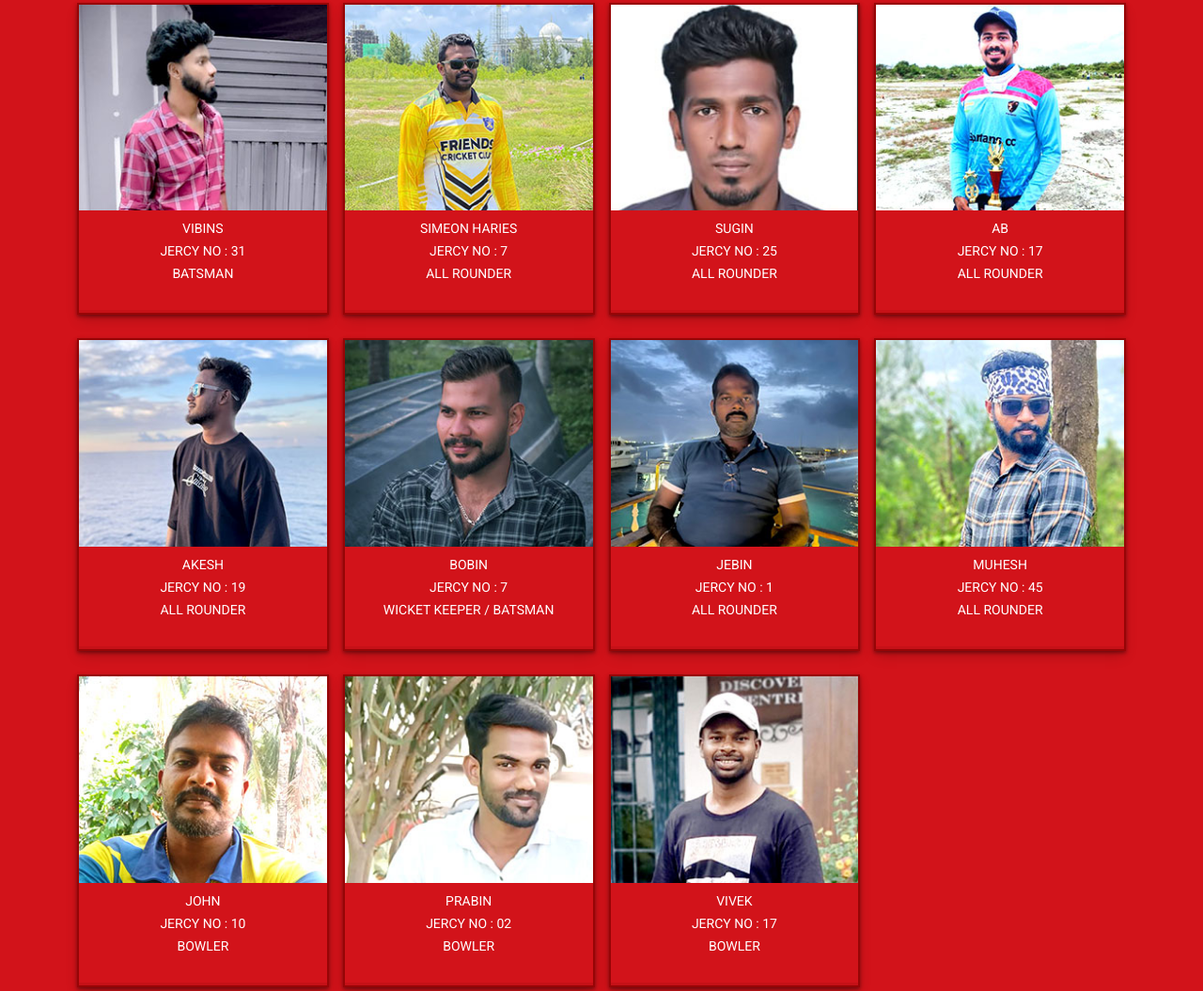
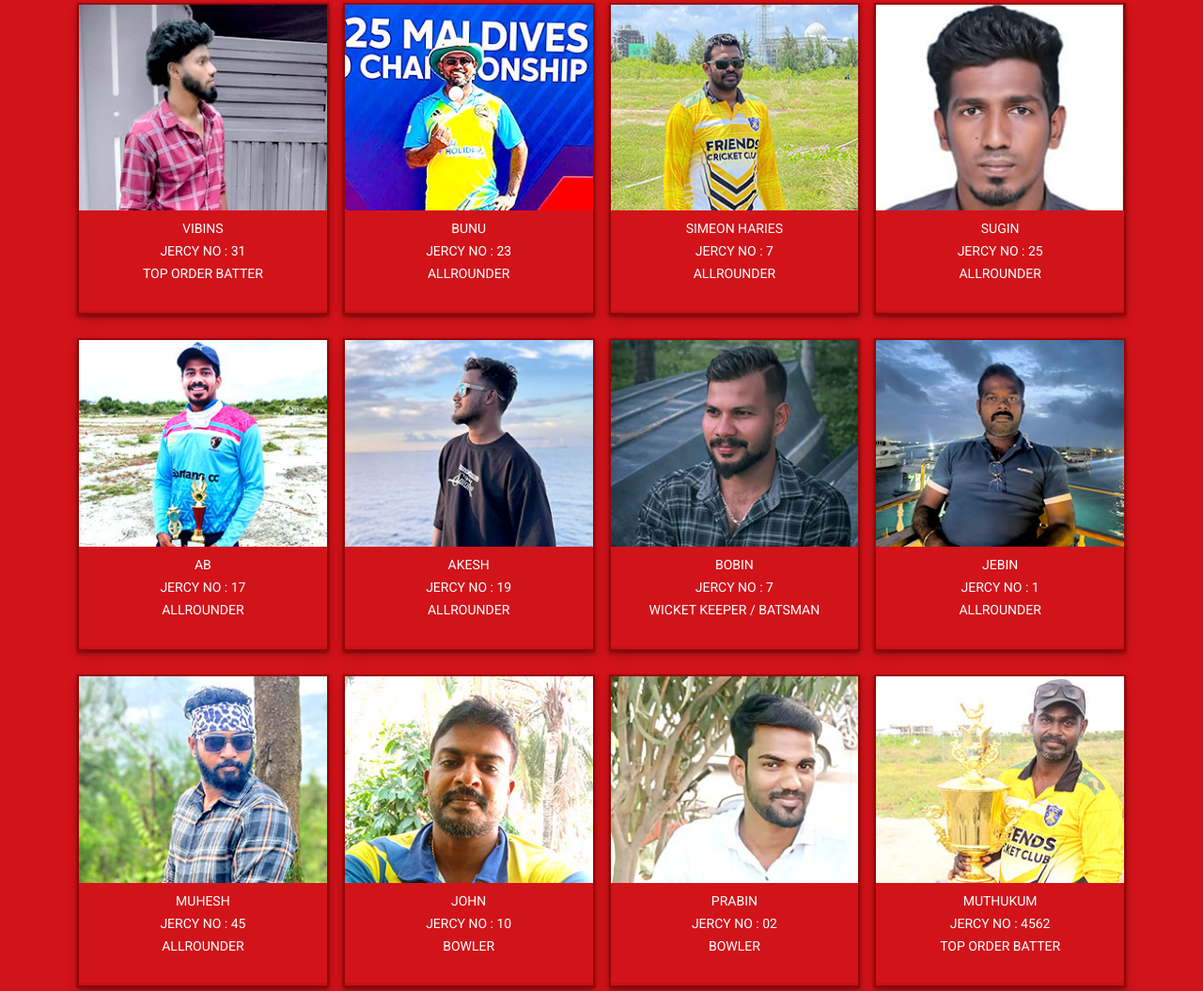
Before and after one commit to simeon1929/RED-WARRIORS, a plain HTML site: page index.html in a window 1280 px wide. Shown: the part 1805-2860 px from the top of the page at 94% size. Drawn offline with nearby package versions, Linux system fonts and the light colour scheme; files whose address does not match are found by name.

Commit message:
Describe what you changed

```diff
--- a/css/style.scss
+++ b/css/style.scss
@@ -102,6 +102,7 @@ body {
     font-weight: 400;
     font-size: 14px;
     line-height: 24px;
+    text-transform: uppercase;
 }
 .close {
     display: none;
--- a/index.html
+++ b/index.html
@@ -105,31 +105,37 @@
                     <div class="img"><img src="imges/Vibeesh.jpg" alt=""></div>
                     <p>Vibins</p>
                     <p>Jercy No : 31</p>
-                    <p>Batsman</p>
+                    <p>Top order Batter</p>
+                </div>
+                <div class="shaddow text-center">
+                    <div class="img"><img src="imges/bunu.jpg" alt=""></div>
+                    <p>BUNU</p>
+                    <p>Jercy No : 23</p>
+                    <p>Allrounder</p>
                 </div>
                 <div class="shaddow text-center ">
                     <div class="img"><img src="imges/simeon.jpg" alt=""></div>
                     <p>Simeon Haries</p>
                     <p>Jercy No : 7</p>
-                    <p>All Rounder</p>
+                    <p>Allrounder</p>
                 </div>
                 <div class="shaddow text-center ">
                     <div class="img"><img src="imges/sugin.jpg" alt=""></div>
                     <p>Sugin</p>
                     <p>Jercy No : 25</p>
-                    <p>All Rounder</p>
+                    <p>Allrounder</p>
                 </div>
                 <div class="shaddow text-center ">
                     <div class="img"><img src="imges/ab.jpg" alt=""></div>
                     <p>Ab</p>
                     <p>Jercy No : 17</p>
-                    <p>All Rounder</p>
+                    <p>Allrounder</p>
                 </div>
                 <div class="shaddow text-center ">
                     <div class="img"><img src="imges/akesh.jpg" alt=""></div>
                     <p>Akesh</p>
                     <p>Jercy No : 19</p>
-                    <p>All Rounder</p>
+                    <p>Allrounder</p>
                 </div>
                 <div class="shaddow text-center ">
                     <div class="img"><img src="imges/bobin.jpg" alt=""></div>
@@ -141,13 +147,13 @@
                     <div class="img"><img src="imges/jebin.jpg" alt=""></div>
                     <p>Jebin</p>
                     <p>Jercy No : 1</p>
-                    <p>All Rounder</p>
+                    <p>Allrounder</p>
                 </div>
                 <div class="shaddow text-center ">
                     <div class="img"><img src="imges/mukesk.jpg" alt=""></div>
                     <p>Muhesh </p>
                     <p>Jercy No : 45</p>
-                    <p>All Rounder</p>
+                    <p>Allrounder</p>
                 </div>
                 <div class="shaddow text-center ">
                     <div class="img"><img src="imges/pieter-.jpg" alt=""></div>
@@ -160,6 +166,12 @@
                     <p>Prabin</p>
                     <p>Jercy No : 02</p>
                     <p>Bowler</p>
+                </div>
+                <div class="shaddow text-center ">
+                    <div class="img"><img src="imges/muthuKum.jpg" alt=""></div>
+                    <p>Muthukum</p>
+                    <p>Jercy No : 45<span>62</span></p>
+                    <p>Top order Batter</p>
                 </div>
                 <div class="shaddow text-center ">
                     <div class="img"><img src="imges/kkwaves.jpg" alt=""></div>
```
Also changed, not shown: bunu.jpg (added), css/style.css, imges/WhatsApp Image 2025-10-26 at 10.47.50_6332c9e5.jpg (added), imges/WhatsApp Image 2025-10-26 at 10.53.54_3c1b0490.jpg (added), imges/bunu.jpg (added), imges/muthuKum.jpg (added), 1 other file.
